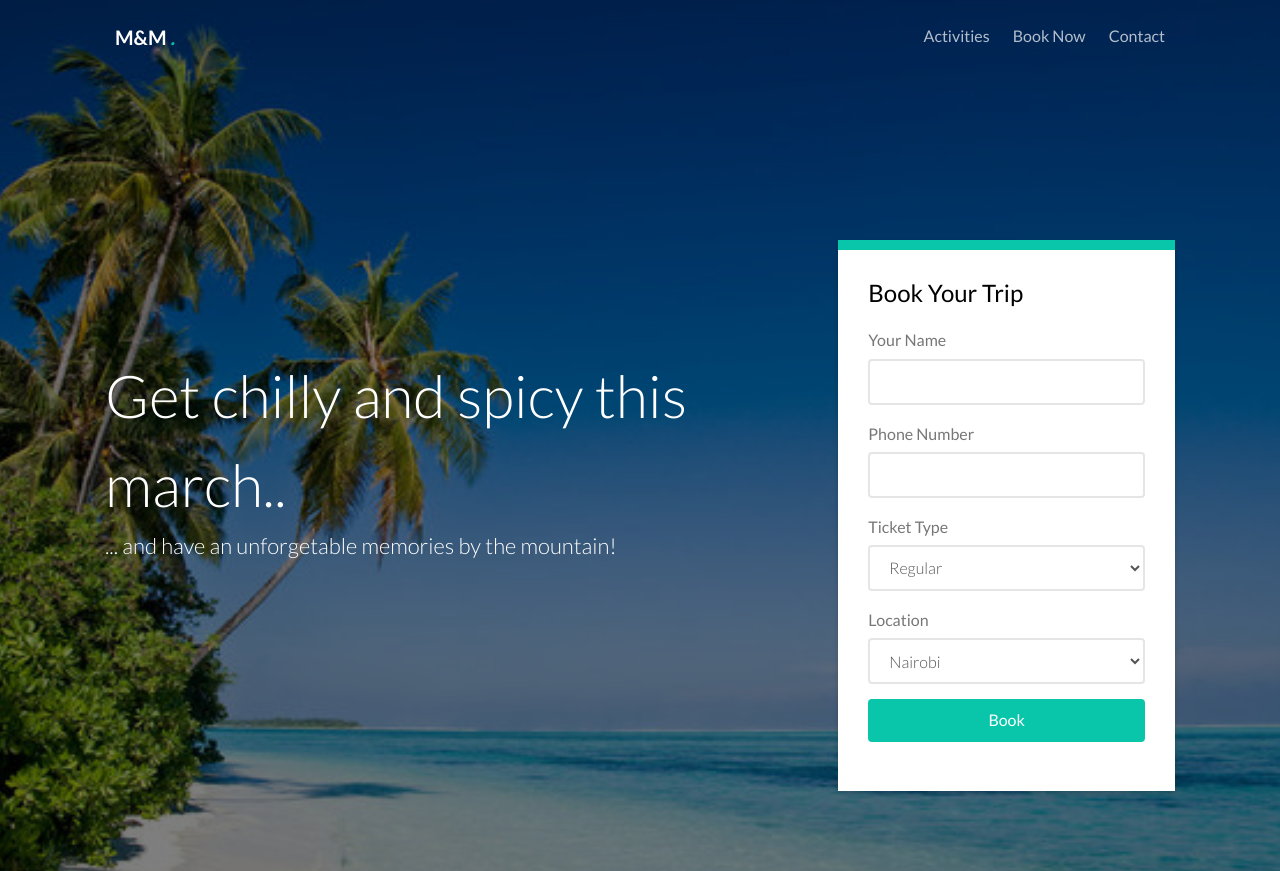
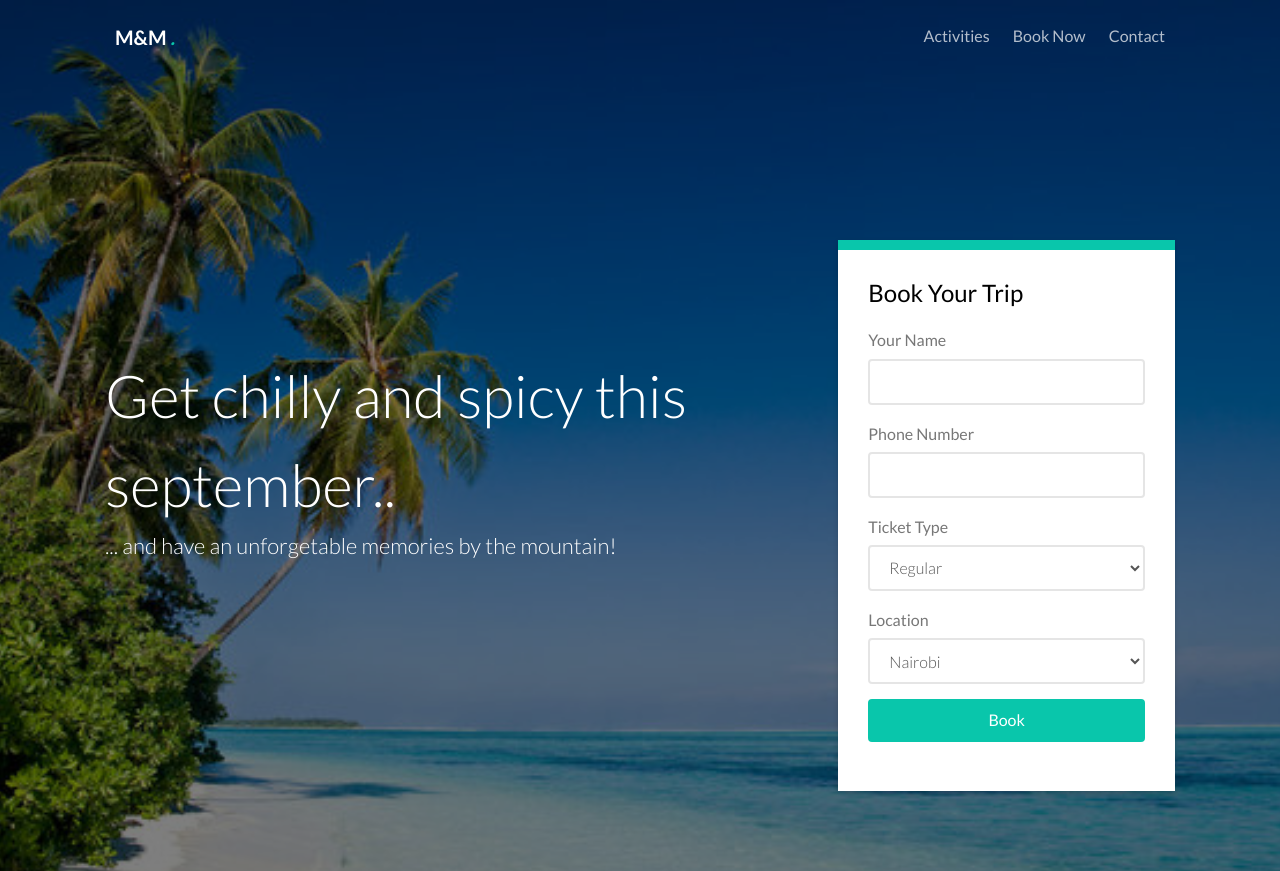
Before and after one commit to picocodes/picocodes.github.io, a plain HTML site: page index.html in a window 1280 px wide. Shown: the top 871 px of the page. Drawn offline with nearby package versions, Linux system fonts and the light colour scheme; files whose address does not match are found by name.

Commit message:
Update index.html

```diff
--- a/index.html
+++ b/index.html
@@ -14,7 +14,7 @@
 
 	<meta charset="utf-8">
 	<meta http-equiv="X-UA-Compatible" content="IE=edge">
-	<title>MerryAndMemories &mdash; CHILLY AND SPICY MARCH 2019 EDITION (MT Kenya HIKE)</title>
+	<title>MerryAndMemories &mdash; CHILLY AND SPICY September 2019 EDITION (MT Kenya HIKE)</title>
 	<meta name="viewport" content="width=device-width, initial-scale=1">
 	<meta name="description" content="Visit MT KENYA from MARCH 09th to 10th. Packages start from just Ksh 1600(chuka/embu) and 2500(Nairobi)." />
 	<meta name="keywords" content="MerryAndMemories, M&M, Mt Kenya, Kenya, March" />
@@ -101,7 +101,7 @@
 
 					<div class="row row-mt-15em">
 						<div class="col-md-7 mt-text animate-box" data-animate-effect="fadeInUp">
-							<h1>Get chilly and spicy this march..</h1>
+							<h1>Get chilly and spicy this september..</h1>
     						<h2>... and have an unforgetable memories by the mountain!</h2>
 						</div>
 						<div class="col-md-4 col-md-push-1 animate-box" data-animate-effect="fadeInRight">
```
